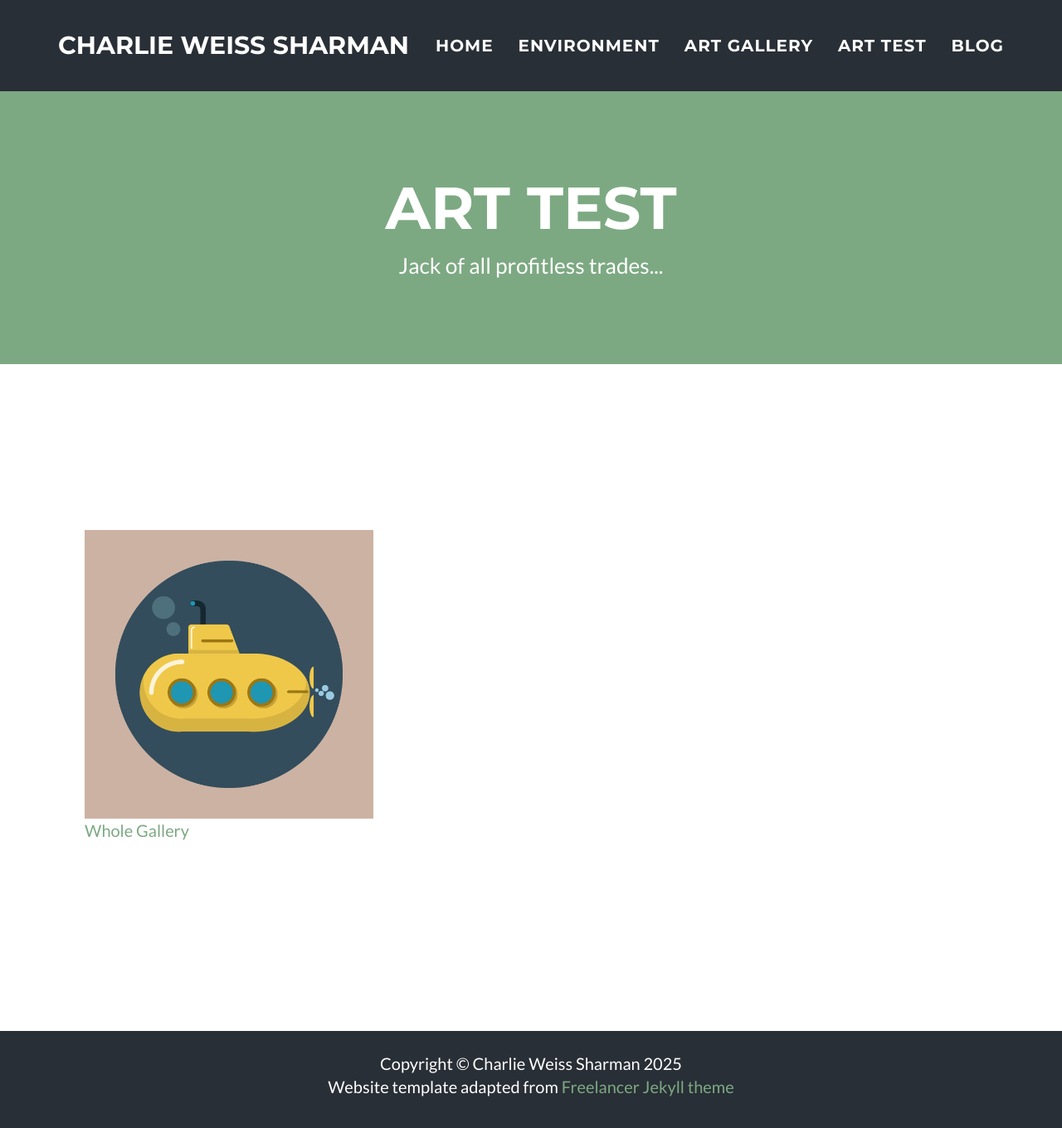
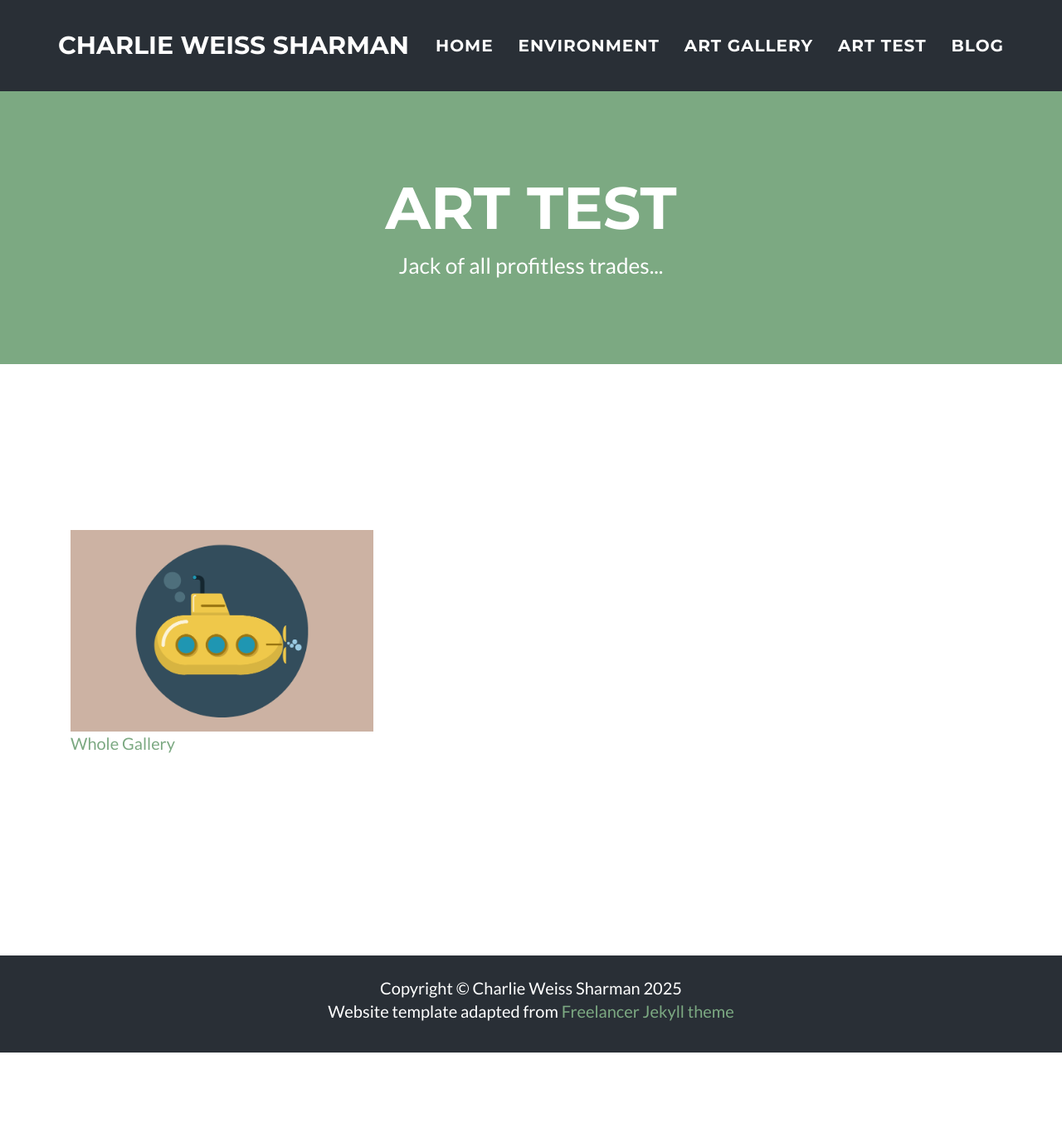
Before and after one commit to charlievweiss/charlievweiss.github.io, a Jekyll site: the page built from art_test.html, in a window 1280 px wide and 1360 px high. Shown: the whole window at 83% size. Built offline with Jekyll 4.4.1, drawn with Linux system fonts in a browser that asks for light colours.

Commit message:
have the basics for gallery, need to fix the hide and seek

```diff
--- a/_includes/head_gallery.html
+++ b/_includes/head_gallery.html
@@ -11,7 +11,7 @@
     <link rel="alternate" type="application/rss+xml" title="RSS" href="feed.xml">
 
     <!-- xxx trying this here, seeing if modals get overrided: They do, don't merge with master until fixed -->
-    <link rel="stylesheet" href="/Template_files/w3.css">
+    <!-- <link rel="stylesheet" href="/Template_files/w3.css"> -->
     <!-- Custom CSS & Bootstrap Core CSS - Uses Bootswatch Flatly Theme: http://bootswatch.com/flatly/ -->
     <link rel="stylesheet" href="{{ " /style.css" }}">
 
--- a/_includes/modals_gallery.html
+++ b/_includes/modals_gallery.html
@@ -25,12 +25,12 @@
     <div class="container">
       <div class="row">
         <div class="col-lg-8 col-lg-offset-2">
-          <div class="modal-body" onload="showSlides(1, 'test_Slide', 'test_Demo')"> <!-- xxx trying show slides here -->
+          <div class="modal-body"> <!-- xxx trying show slides here -->
             <h2>{{ post.title }}</h2>
             <row>
               <p>
                 <!-- ============== ARROWS ================== -->
-                  <a onclick="plusSlides(-1, 'test_Slide', 'test_Demo')">&lt&ltprev</a>
+                  <a onclick="updateSlide(-1)">&lt&ltprev</a>
                   &nbsp;&nbsp;&nbsp;
                   (
                   <span id="slidenum"></span>
@@ -38,26 +38,15 @@
                   <span id="slidetotal"></span>
                   )
                   &nbsp;&nbsp;&nbsp;
-                  <a onclick="plusSlides(1, 'test_Slide', 'test_Demo')">next&gt&gt</a>
+                  <a onclick="updateSlide(1)">next&gt&gt</a>
               </p>
             </row>
              <!-- ========== IMAGES ========== -->
             <div>
 
-
-              {% for image in site.static_files %}
-                {% if image.path contains '/img/art_gallery' %}
-                    <!-- slide -->
-                    <div class="mySlides" name="test_Slide">
-                      <img src="{{ site.baseurl }}{{ image.path }}">
-                    </div>
-                    <!-- demo: does something really bizarre if placed here -->
-                    <!-- <div class="column3">
-                      <img class="demo" name="test_Demo" src="{{ site.baseurl }}{{ image.path }}" onclick="currentSlide(1, 'test_Slide', 'test_Demo')" alt="">
-                    </div> -->
-                {% endif %}
-              {% endfor %}
-
+            <div>
+              <img src="" class="responsive img-centered" id="shownImage">
+            </div>
 
             </div>
             <!-- ============ IMAGE END ============ -->
--- a/art_test.html
+++ b/art_test.html
@@ -9,15 +9,15 @@
 
 <!-- Portfolio Grid (Tagged) Section -->
 <section id="portfolio">
-  <div class="w3-container">
-    <div class="w3-row-padding">
+  <div class="container portfolio-flex-grid">
+    <div class="portfolio-flex-row">
       <!-- Make post for every post of tag (see _posts folder) -->
       {% for post in site.categories[page.tag] %}
       {% if post.ready %}
       <!-- <div class="portfolio-flex-item portfolio-item"> -->
-      <div class="w3-third w3-container w3-margin-bottom w3-hover-teal">
+      <div class="portfolio-flex-item portfolio-item">
         <a href="#galleryModal-{{ post.modal-id }}" class="portfolio-link" data-toggle="modal">
-          <img src="/img/portfolio/{{ post.img }}" class="square" alt="{{ post.alt }}">
+          <img src="/img/portfolio/{{ post.img }}" class="responsive" alt="{{ post.alt }}">
           <!-- Post title and date, below image -->
           <div>
             <p>{{ post.title }}</p>
```
Also changed, not shown: _layouts/gallery_layout.html (+12 -62 lines).
